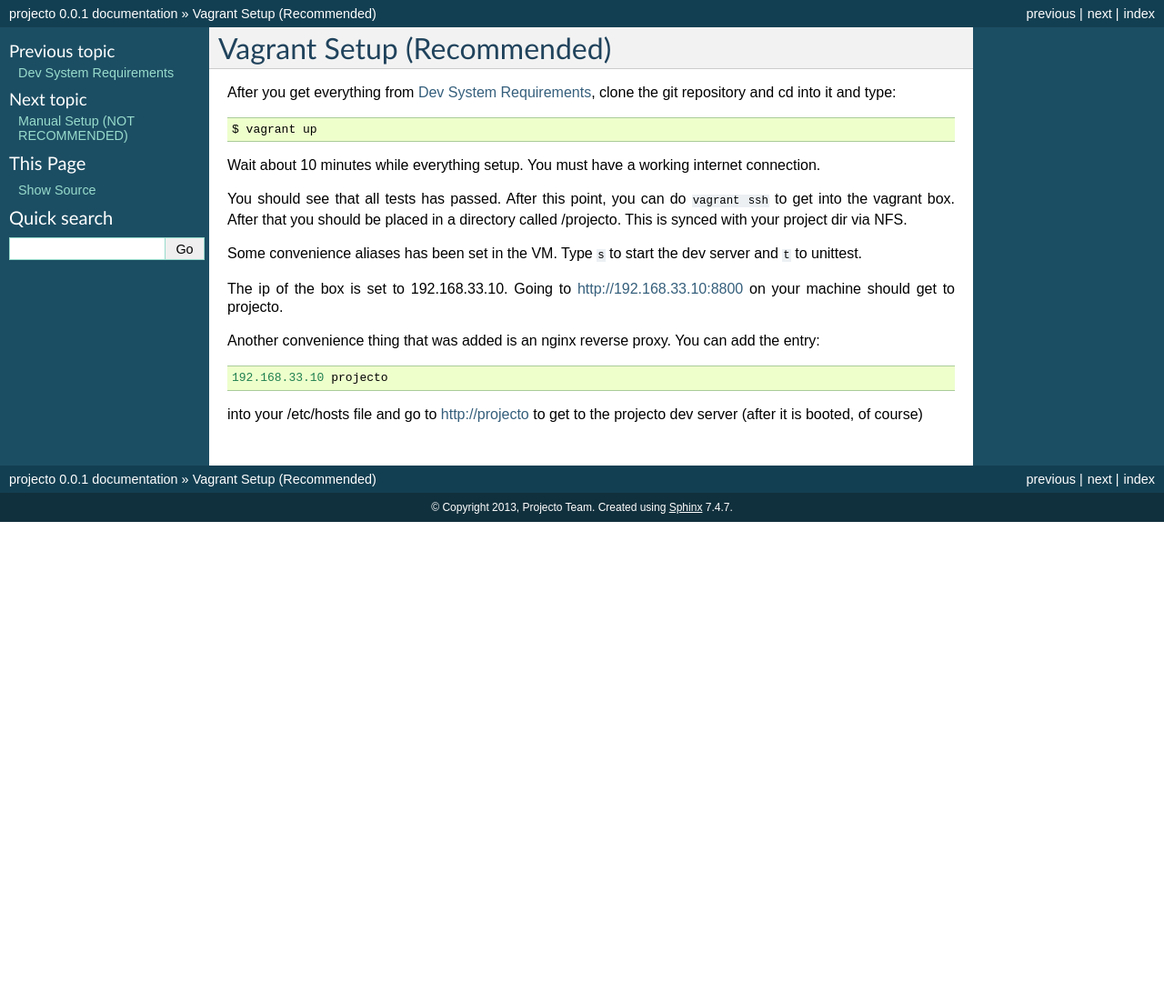
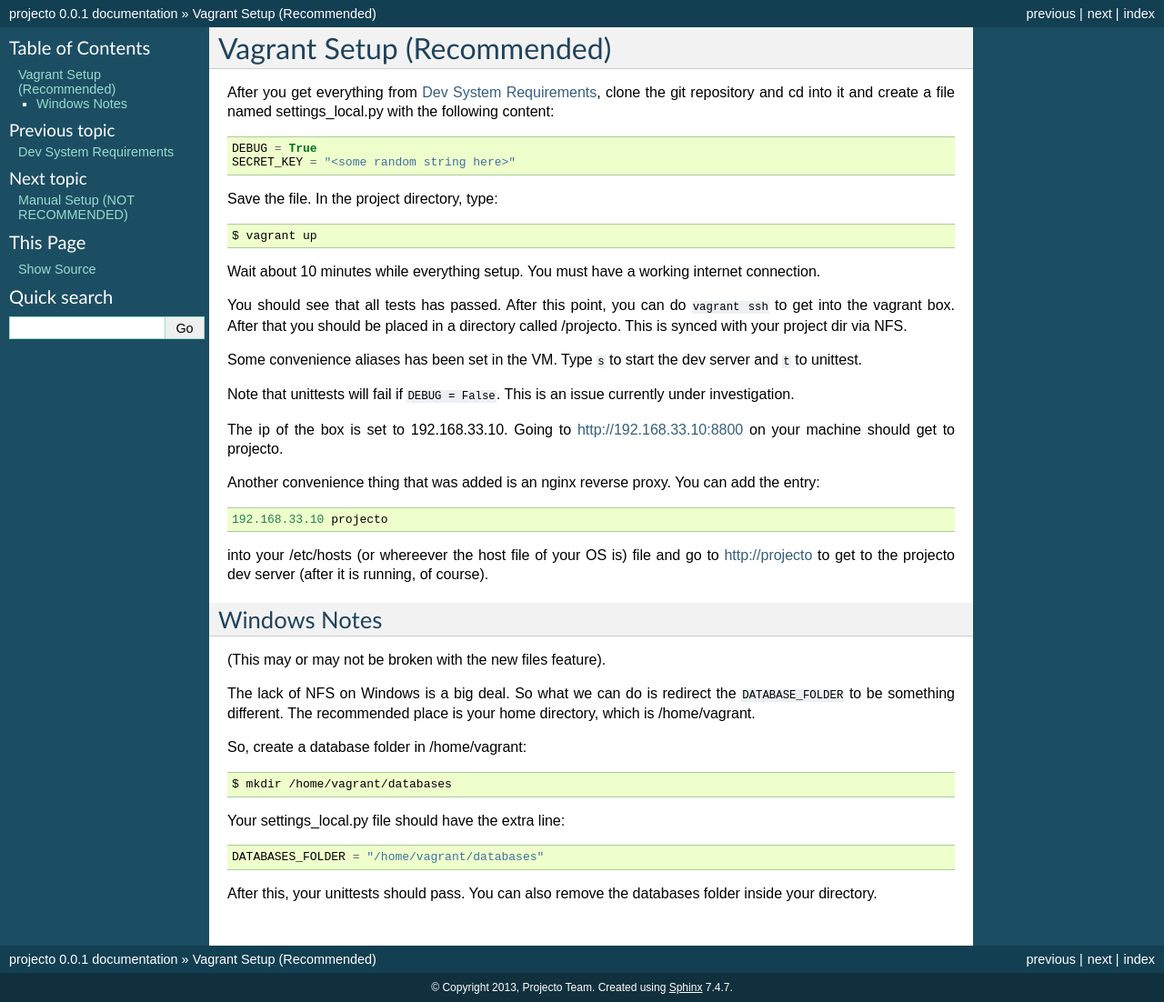
Before and after one commit to shuhaowu/projecto, a Sphinx documentation site: the page built from docs/vagrantsetup.rst, in a window 1280 px wide. Shown: the whole page at 91% size. Built offline with Sphinx 7.4.7, drawn with Linux system fonts in a browser that asks for light colours; before the commit the page ends 900 px from its top, so only the background shows below that.

```diff
--- a/docs/prodsystemrequirements.rst
+++ b/docs/prodsystemrequirements.rst
@@ -6,3 +6,5 @@ Production System Requirements
 
 The target server is Debian Wheezy. Other environments may work as well but is
 not supported.
+
+This is yet to be written as the details have not finalized.
--- a/docs/vagrantsetup.rst
+++ b/docs/vagrantsetup.rst
@@ -5,7 +5,13 @@ Vagrant Setup (Recommended)
 ===========================
 
 After you get everything from :ref:`devsystemrequirements`, clone the git
-repository and cd into it and type::
+repository and cd into it and create a file named settings_local.py with
+the following content::
+
+    DEBUG = True
+    SECRET_KEY = "<some random string here>"
+
+Save the file. In the project directory, type::
 
     $ vagrant up
 
@@ -19,6 +25,9 @@ in a directory called /projecto. This is synced with your project dir via NFS.
 Some convenience aliases has been set in the VM. Type ``s`` to start the dev
 server and ``t`` to unittest.
 
+Note that unittests will fail if ``DEBUG = False``. This is an issue currently
+under investigation.
+
 The ip of the box is set to 192.168.33.10. Going to http://192.168.33.10:8800
 on your machine should get to projecto.
 
@@ -27,5 +36,26 @@ the entry::
 
     192.168.33.10 projecto
 
-into your /etc/hosts file and go to http://projecto to get to the projecto dev
-server (after it is booted, of course)
+into your /etc/hosts (or whereever the host file of your OS is) file and
+go to http://projecto to get to the projecto dev server (after it is
+running, of course).
+
+Windows Notes
+-------------
+
+(This may or may not be broken with the new files feature).
+
+The lack of NFS on Windows is a big deal. So what we can do is redirect the
+``DATABASE_FOLDER`` to be something different. The recommended place is your
+home directory, which is /home/vagrant.
+
+So, create a database folder in /home/vagrant::
+
+    $ mkdir /home/vagrant/databases
+
+Your settings_local.py file should have the extra line::
+
+    DATABASES_FOLDER = "/home/vagrant/databases"
+
+After this, your unittests should pass. You can also remove the databases folder
+inside your directory.
```
Also changed, not shown: README.md (+9 -241 lines), docs/devsystemrequirements.rst (+18 -7 lines), docs/features.rst (+7 -8 lines).
